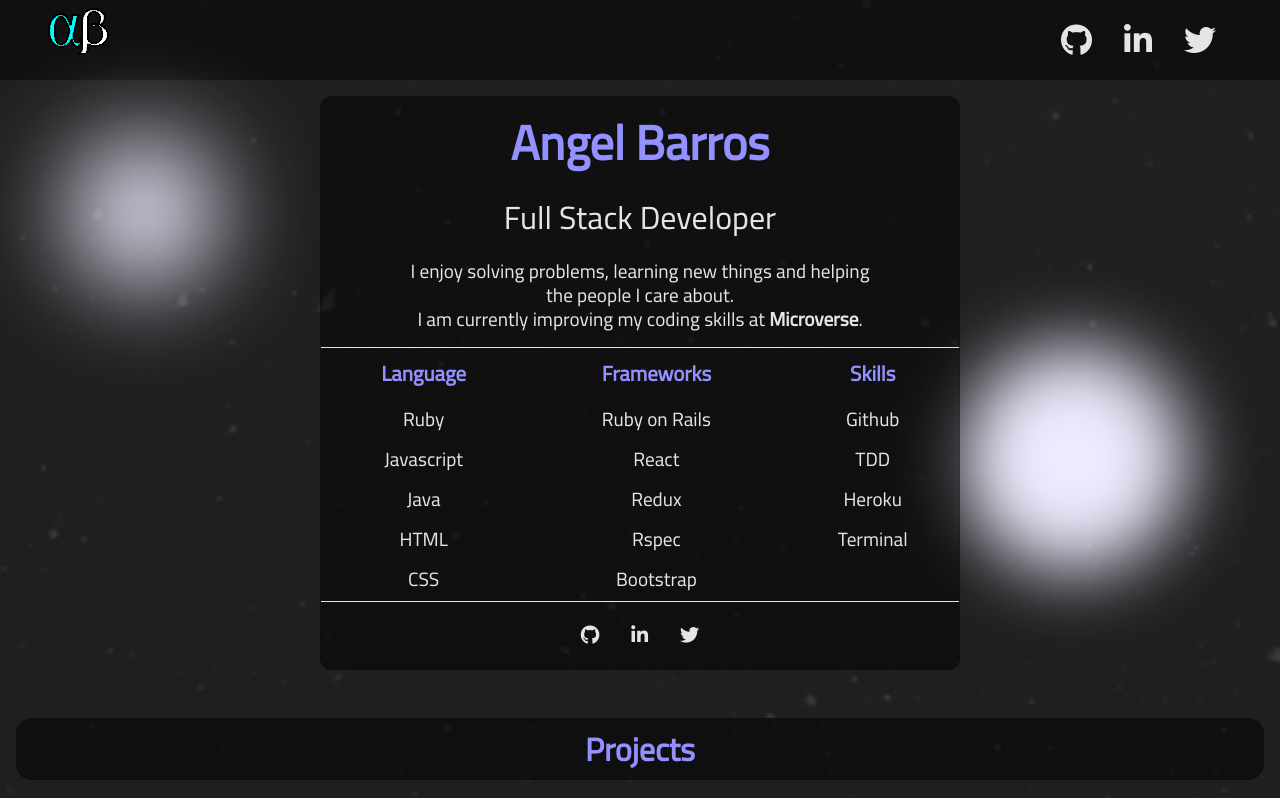
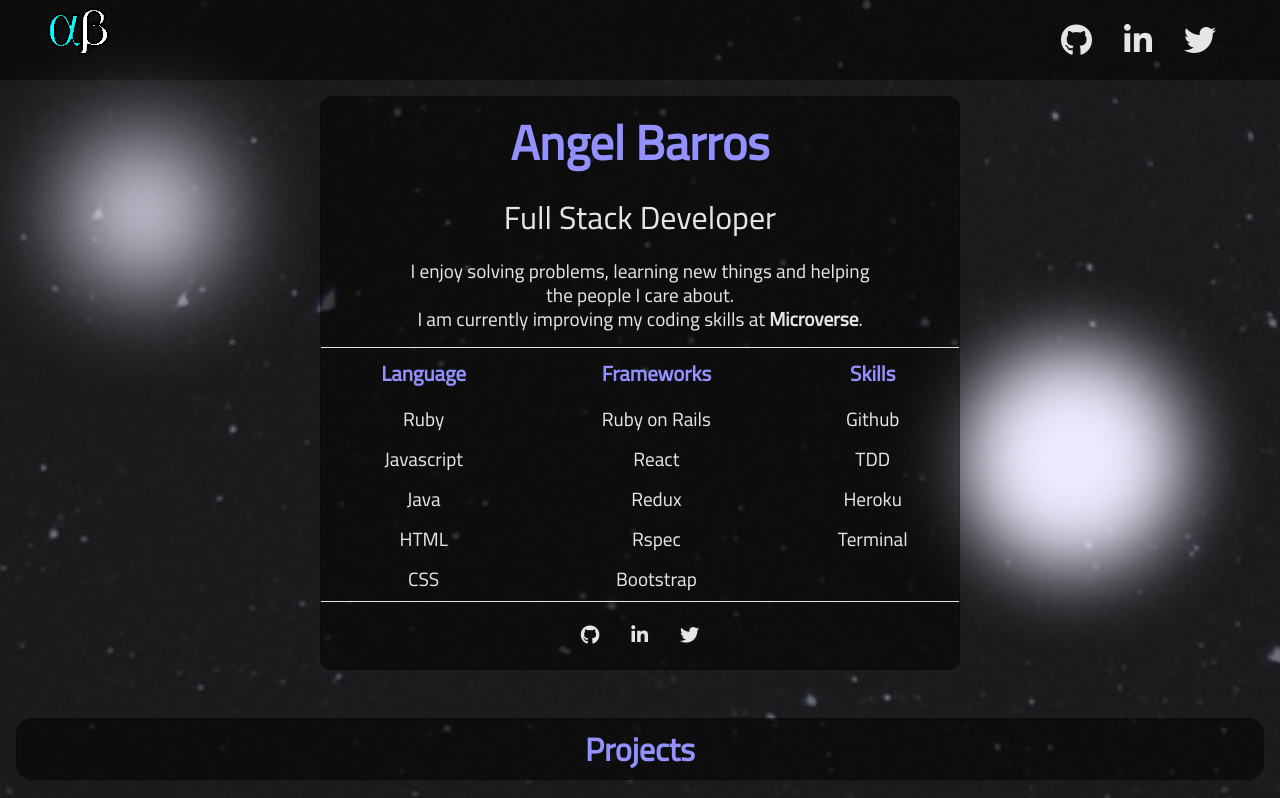
Before and after one commit to Zappat0n/portfolio-react, a React (Create React App) app: page / in a window 1280 px wide. Shown: the top 798 px of the page. Built offline with nearby package versions, Linux system fonts and the light colour scheme.

Commit message:
Update README

```diff
--- a/src/App.scss
+++ b/src/App.scss
@@ -9,7 +9,7 @@ header {
 }
 
 body {
-  background-image: linear-gradient(to bottom, rgba(34, 34, 34, 0.9), rgba(25, 25, 25, 0.8)), url('images/kai-pilger-Ef6iL87-vOA-unsplash.jpg');
+  background-image: linear-gradient(to bottom, rgba(34, 34, 34, 0.6), rgba(25, 25, 25, 0.8)), url('images/kai-pilger-Ef6iL87-vOA-unsplash.jpg');
   //repeat fixed center;
   background-size: auto 100%;
   width: 100%;
```
Also changed, not shown: src/images/Screenshot_portfolio_react.png (added), 1 other file (tests, documents, lock files or other folders).
